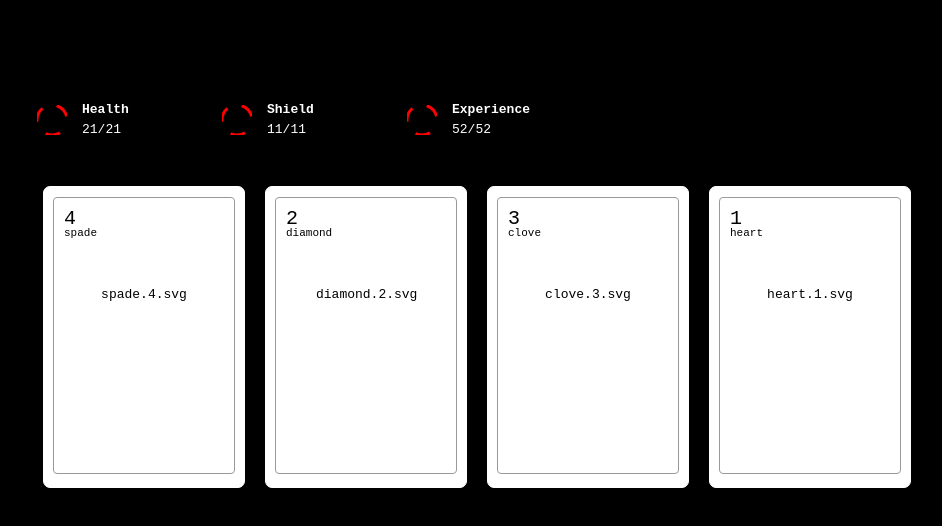
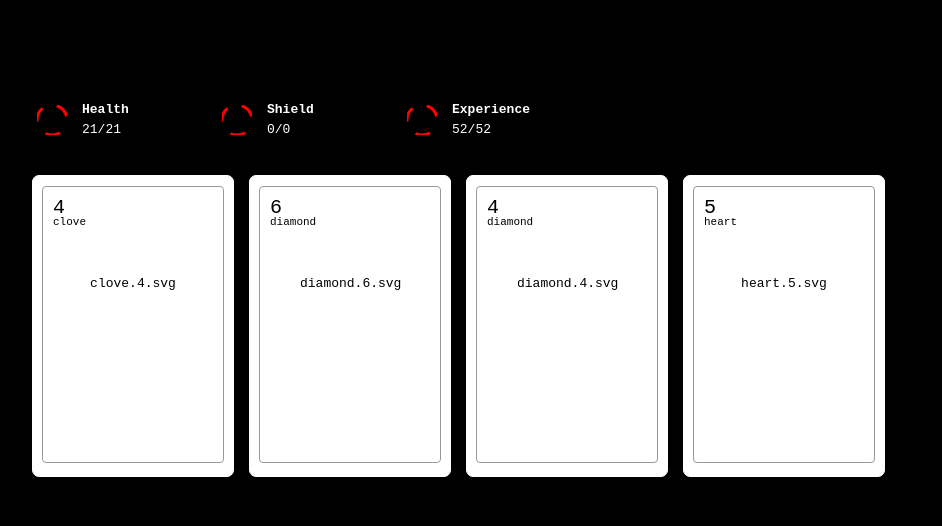
Before and after one commit to hundredrabbits/Donsol, a plain HTML site: page index.html in a window 1280 px wide. Shown: the whole page, without its empty margins (158-1100 px from the left). Drawn offline with Linux system fonts and the light colour scheme.

Commit message:
Battle is working.

```diff
--- a/links/main.css
+++ b/links/main.css
@@ -8,10 +8,7 @@ body { background:black; font-family:monospace;}
 #player .gage svg { display:block; width:30px; height:30px; padding:5px; position:absolute; left:0px; top:0px;}
 #player .gage svg circle { }
 #board { display:block; margin:0px auto;}
-#board div.slot { border: 1px solid #000;height: 300px;width: 200px;display: inline-block; border:1 dashed #999; padding:10px; cursor:pointer;}
-#board div.slot.selected {}
-#board div.slot:hover { border:1px dashed #999; padding:10px; cursor:pointer; border-radius:10px;}
-#board card { display: inline-block;background: white;height: 300px;width: calc(100%);margin-right: 15px;border-radius: 7px; position:relative; overflow:hidden; border:1px solid white;}
+#board card { display: inline-block;background: white;height: 300px;width: 200px;margin-right: 15px;border-radius: 7px; position:relative; overflow:hidden; border:1px solid white;}
 #board card.flipped { background:white;}
 #board card .verso { display:none;}
 #board card .face { display:block;width: 100%;background: white;height: calc(100% - 5px);border-radius: 7px;}
--- a/scripts/board.js
+++ b/scripts/board.js
@@ -2,31 +2,36 @@ function Board(element)
 {
   this.element = element;
   this.room = [];
-  this.slots = [];
 
   this.start = function()
   {
-    var slot1 = document.createElement("div");
-    slot1.setAttribute("class","slot");
-    this.slots.push(slot1);
-    this.element.appendChild(slot1);
-    var slot2 = document.createElement("div");
-    slot2.setAttribute("class","slot");
-    this.slots.push(slot2);
-    this.element.appendChild(slot2);
-    var slot3 = document.createElement("div");
-    slot3.setAttribute("class","slot");
-    this.slots.push(slot3);
-    this.element.appendChild(slot3);
-    var slot4 = document.createElement("div");
-    slot4.setAttribute("class","slot");
-    this.slots.push(slot4);
-    this.element.appendChild(slot4);
   }
 
   this.add_card = function(index,card)
   {
-    this.slots[index].appendChild(card.install());
+    this.element.appendChild(card.install());
     this.room.push(card);
   }
+
+  this.remove_cards = function()
+  {
+    this.room = [];
+    this.element.innerHTML = '';
+  }
+
+  this.draw = function()
+  {
+    this.remove_cards();
+    this.add_card(0,donsol.deck.draw_card());
+    this.add_card(1,donsol.deck.draw_card());
+    this.add_card(2,donsol.deck.draw_card());
+    this.add_card(3,donsol.deck.draw_card());
+  }
+
+  this.update = function()
+  {
+    if(this.room[0].is_flipped && this.room[1].is_flipped && this.room[2].is_flipped && this.room[3].is_flipped){
+      this.draw();
+    }
+  }
 }
--- a/scripts/card.monster.js
+++ b/scripts/card.monster.js
@@ -4,8 +4,9 @@ function Card_Monster(value,type)
 
   this.touch = function()
   {
-    if(this.is_flipped == true){ console.log("Card is already flipped"); return; }
+    if(this.is_flipped){ console.log("Card is already flipped"); return; }
     this.flip();
     donsol.player.attack(this.value);
+    donsol.board.update();
   }
 }
--- a/scripts/card.potion.js
+++ b/scripts/card.potion.js
@@ -7,5 +7,6 @@ function Card_Potion(value,type)
     if(this.is_flipped == true){ console.log("Card is already flipped"); return; }
     this.flip();
     donsol.player.drink_potion(this.value);
+    donsol.board.update();
   }
 }
--- a/scripts/card.shield.js
+++ b/scripts/card.shield.js
@@ -7,5 +7,6 @@ function Card_Shield(value,type)
     if(this.is_flipped == true){ console.log("Card is already flipped"); return; }
     this.flip();
     donsol.player.equip_shield(this.value);
+    donsol.board.update();
   }
 }
--- a/scripts/deck.js
+++ b/scripts/deck.js
@@ -2,9 +2,29 @@ function Deck()
 {
   this.cards = [
     new Card_Potion(1,HEART),
+    new Card_Potion(2,HEART),
+    new Card_Potion(3,HEART),
+    new Card_Potion(4,HEART),
+    new Card_Potion(5,HEART),
+    new Card_Potion(6,HEART),
+    new Card_Shield(1,DIAMOND),
     new Card_Shield(2,DIAMOND),
+    new Card_Shield(3,DIAMOND),
+    new Card_Shield(4,DIAMOND),
+    new Card_Shield(5,DIAMOND),
+    new Card_Shield(6,DIAMOND),
+    new Card_Monster(1,CLOVE),
+    new Card_Monster(2,CLOVE),
     new Card_Monster(3,CLOVE),
+    new Card_Monster(4,CLOVE),
+    new Card_Monster(5,CLOVE),
+    new Card_Monster(6,CLOVE),
+    new Card_Monster(1,SPADE),
+    new Card_Monster(2,SPADE),
+    new Card_Monster(3,SPADE),
     new Card_Monster(4,SPADE),
+    new Card_Monster(5,SPADE),
+    new Card_Monster(6,SPADE),
   ];
 
   var draw_pile = [];
--- a/scripts/donsol.js
+++ b/scripts/donsol.js
@@ -16,9 +16,7 @@ function Donsol()
     this.deck.start();
     this.player.start();
     this.board.start();
-    this.board.add_card(0,this.deck.draw_card());
-    this.board.add_card(1,this.deck.draw_card());
-    this.board.add_card(2,this.deck.draw_card());
-    this.board.add_card(3,this.deck.draw_card());
+
+    this.board.draw();
   }
 }
--- a/scripts/player.js
+++ b/scripts/player.js
@@ -2,7 +2,7 @@ function Player()
 {
   this.element = null;
   this.health = new Gage("Health",21);
-  this.shield = new Gage("Shield",11);
+  this.shield = new Gage("Shield",0);
   this.experience = new Gage("Experience",52);
 
   this.start = function()
@@ -30,19 +30,26 @@ function Player()
 
   this.attack = function(attack_value)
   {
-    var original_attack_value = attack_value;
-    var original_health_value = this.health.value;
-    var original_shield_value = this.shield.value;
-
+    // Shield
+    console.log("Attack:"+attack_value);
     if(this.shield.value > 0){
+      console.log("Shield:"+this.shield.value);
       // Shield Break
       if(attack_value > this.shield.value  && this.shield.value != this.shield.limit){
+        console.log("Shield: Break!");
         this.shield.value = 0;
         this.shield.limit = 0;
       }
+      else if(attack_value <= this.shield.value){
+        this.shield.value = attack_value;
+        attack_value = Math.abs(attack_value- this.shield.value);
+        console.log("Shield Damaged:"+this.shield.value);
+      }
       else{
-        attack_value -= this.shield.value;
-        this.shield.value -= attack_value;
+        attack_value = Math.abs(attack_value- this.shield.value);
+        this.shield.value = 0;
+        this.shield.limit = 0;
+        console.log("Shield Broke, Attack:"+attack_value);
       }
     }
 
@@ -52,10 +59,6 @@ function Player()
     }
     this.shield.update();
     this.health.update();
-
-    if(this.shield.value === 0){
-      this.shield.limit = 0;
-    }
   }
 
   this.equip_shield = function(shield_value)
```
